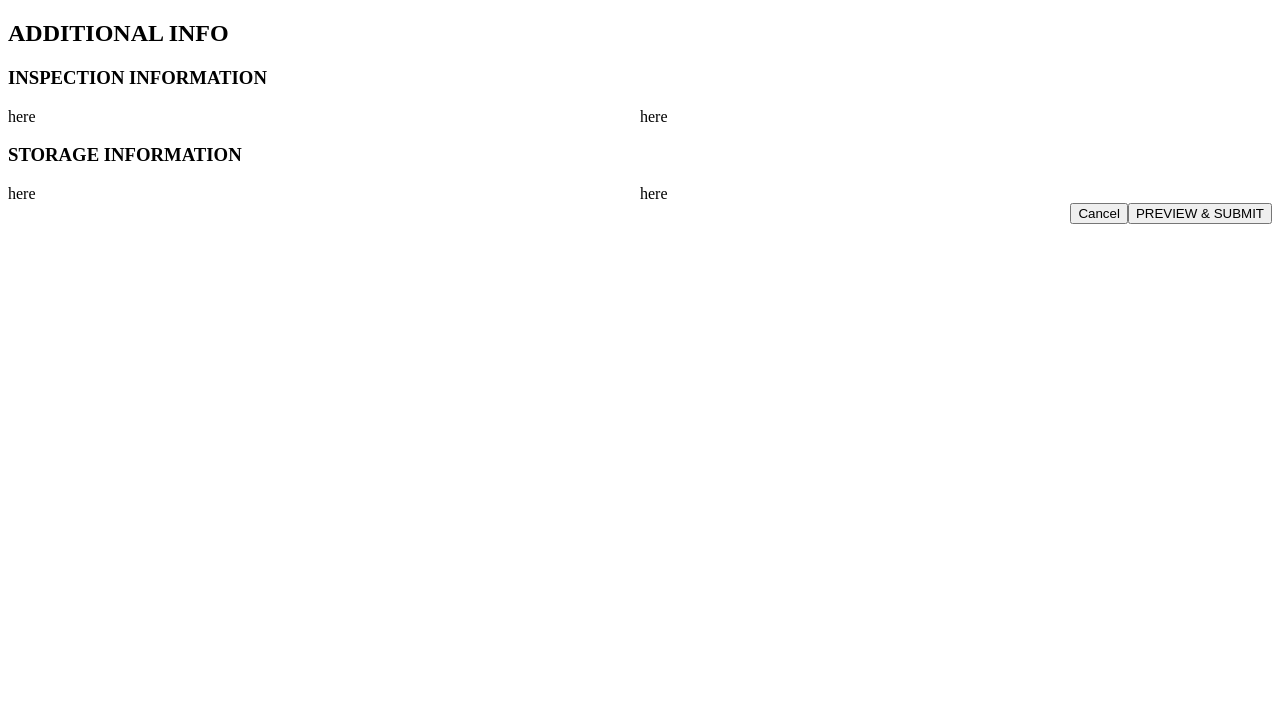
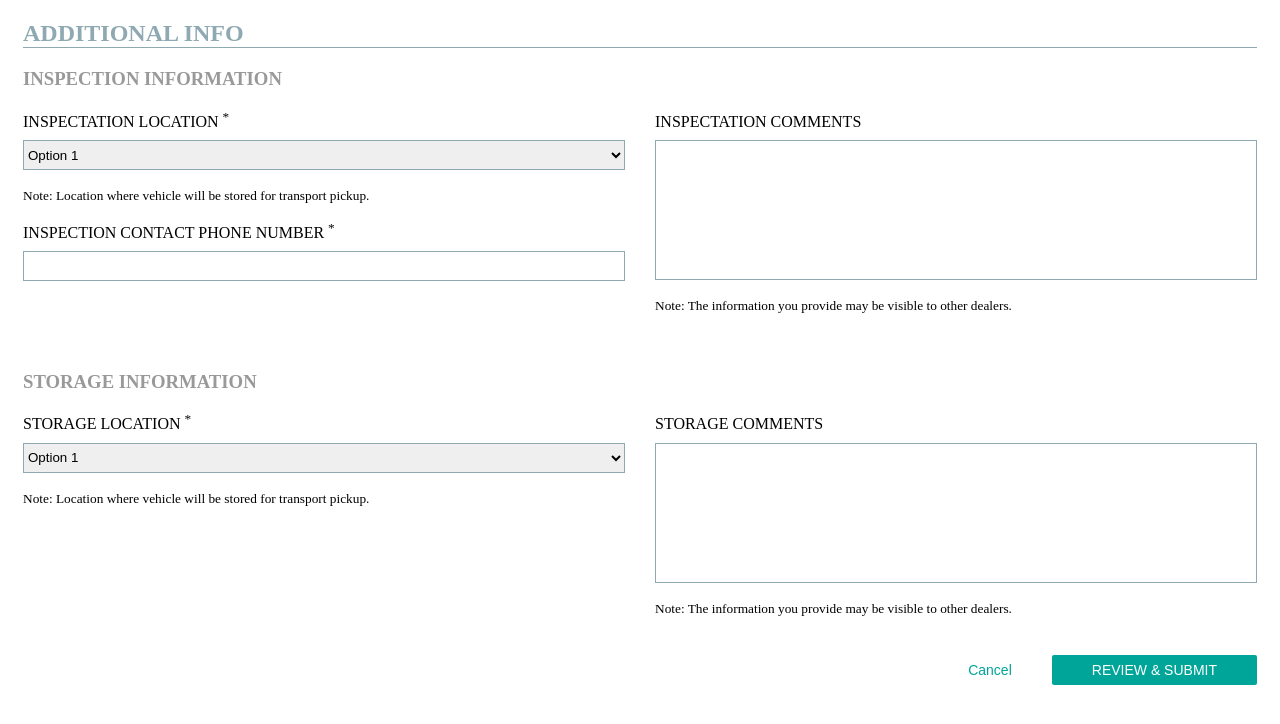
Before and after one commit to AnnGabr/sass-practice, a website built with webpack: page index.html in a window 1280 px wide. Built offline with nearby package versions, Linux system fonts and the light colour scheme.

Commit message:
Implemented moke.

```diff
--- a/index.html
+++ b/index.html
@@ -5,7 +5,6 @@
     <meta http-equiv="X-UA-Compatible" content="IE=edge">
     <title>SASS</title>
     <meta name="viewport" content="width=device-width, initial-scale=1">
-    <script src="/dist/bundle.js"></script>
 </head>
 <body>
     <section class="additional-info">
@@ -13,29 +12,77 @@
             ADDITIONAL INFO
         </h2>
         <div class="additional-info__form additional-info-form">
-            <h3 class="form-header additional-info-form__header">INSPECTION INFORMATION</h3>
+            <h3 class="additional-info-form__title">INSPECTION INFORMATION</h3>
             <div class="additional-info-form__inspection">
                 <div class="inspection-info">
-                    here
+                    <label class="inspection-info__label">
+                        INSPECTATION LOCATION
+                        <sup title="Required">*</sup>
+                    </label>
+                    <select class="inspection-info__input">
+                        <option value="">Option 1</option>
+                        <option value="">Option 1</option>
+                    </select>
+                    <p class="inspection-info__note">
+                        <small>
+                            Note: Location where vehicle will be stored for transport pickup.
+                        </small>
+                    </p>
+                    <label class="inspection-info__label">
+                        INSPECTION CONTACT PHONE NUMBER
+                        <sup title="Required">*</sup>
+                    </label>
+                    <input type="text" class="inspection-info__input"/>
                 </div>
                 <div class="inspection-comments">
-                    here
+                    <label class="inspection-comments__label">
+                        INSPECTATION COMMENTS
+                        <sup title="Optional"></sup>
+                    </label>
+                    <textarea type="text" class="inspection-comments__input"></textarea>
+                    <p class="inspection-comments__note">
+                        <small>
+                            Note: The information you provide may be visible to other dealers.
+                        </small>
+                    </p>
                 </div>
             </div>
-            <h3 class="form-header additional-info-form__header">STORAGE INFORMATION</h3>
+            <h3 class="additional-info-form__title">STORAGE INFORMATION</h3>
             <div class="additional-info-form__storage">
                 <div class="storage-info">
-                    here
+                    <label class="storage-info__label">
+                        STORAGE LOCATION
+                        <sup title="Required">*</sup>
+                    </label>
+                    <select class="storage-info__input">
+                        <option value="">Option 1</option>
+                        <option value="">Option 1</option>
+                    </select>
+                    <p class="storage-info__note">
+                        <small>
+                            Note: Location where vehicle will be stored for transport pickup.
+                        </small>
+                    </p>
                 </div>
                 <div class="storage-comments">
-                    here
+                    <label class="storage-comments__label">
+                        STORAGE COMMENTS
+                        <sup title="Optional"></sup>
+                    </label>
+                    <textarea type="text" class="storage-comments__input"></textarea>
+                    <p class="storage-comments__note">
+                        <small>
+                            Note: The information you provide may be visible to other dealers.
+                        </small>
+                    </p>
                 </div>
             </div>
         </div>
         <div class="confirm-field">
-            <button class="is-block cancel">Cancel</button>
-            <button class="is-block submit">PREVIEW & SUBMIT</button>
+            <button class="btn  btn--cancel">Cancel</button>
+            <button class="btn btn--submit">REVIEW & SUBMIT</button>
         </div>
     </section>
+    <script src="/dist/bundle.js"></script>
 </body>
 </html>
--- a/src/styles/additional-info.scss
+++ b/src/styles/additional-info.scss
@@ -1,39 +1,168 @@
-@import 'colors.scss';
+@import "colors.scss";
 
 .additional-info {
     width: 100%;
 
-    .flex--row {
+    .is-block {
+        display: block;
+    }
+
+    .is-fullwidth {
+        width: 100%;
+    }
+
+    .flex {
         display: flex;
-        flex-direction: row;
+    }
+
+    .flex--column {
+        flex-direction: column;
     }
 
     .flex--auto {
         flex: auto;
     }
 
+    .with-standard-paddings {
+        padding-right: 15px;
+        padding-left: 15px;
+    }
+
+    .with-standard-margins {
+        margin-right: 15px;
+        margin-left: 15px;
+    }
+
+    .input {
+        box-sizing: border-box;
+
+        border: 1px solid $accent-2;
+
+        @extend .is-block;
+        @extend .is-fullwidth;
+    }
+
+    .header {
+        text-transform: capitalize;
+
+        color: $accent-2;
+        border-bottom: 1px solid $accent-2;
+    }
+
+    .title {
+        text-transform: capitalize;
+
+        color: $title;
+    }
+
+    .label {
+        margin-bottom: 0.57143em;
+
+        @extend .is-block;
+    }
+
+    .note {
+        @extend .is-block;
+    }
+
+    .btn {
+        height: 2.14286em;
+        padding: 0 40px;
+
+        cursor: pointer;
+        text-align: center;
+
+        border: 0;
+        border-radius: 2px;
+        outline: 0;
+
+        font-size: 14px;
+        line-height: 2.14286em;
+    }
+
+    .btn--cancel {
+        color: $accent;
+        background-color: $white;
+
+        &:hover {
+            color: $hover-accent;
+        }
+    }
+
+    .btn--submit {
+        text-transform: capitalize;
+
+        color: $white;
+        background-color: $accent;
+
+        &:hover {
+            background-color: $hover-accent;
+        }
+    }
+
     .confirm-field {
-        @extend .flex--row;
+        @extend .flex;
+        @extend .with-standard-paddings;
+        flex-wrap: wrap;
         justify-content: flex-end;
-        flex-wrap: wrap;
+    }
+
+    &__header {
+        @extend .header;
+        @extend .with-standard-margins;
     }
 
     &-form {
-        &__storage, &__inspection  {
-            @extend .flex--row;
+        &__title {
+            @extend .title;
+            @extend .with-standard-margins;
         }
 
+        &__storage,
         &__inspection {
-            .inspection-comments,
-            .inspection-info {
-                @extend .flex--auto;
+            @extend .flex;
+        }
+
+        .inspection-comments,
+        .inspection-info,
+        .storage-comments,
+        .storage-info {
+            box-sizing: border-box;
+            width: 50%;
+            margin-bottom: 1.375em;
+
+            @extend .with-standard-paddings;
+
+            &__input {
+                @extend .input;
+            }
+
+            &__label {
+                @extend .label;
+            }
+
+            &__note {
+                @extend .note;
             }
         }
 
-        &__storage {
-            .storage-comments,
-            .storage-info {
-                @extend .flex--auto;
+        .inspection-info,
+        .storage-info {
+            &__input {
+                height: 30px;
+
+                line-height: 1.5;
+            }
+        }
+
+        .inspection-comments,
+        .storage-comments {
+            &__input {
+                height: 140px;
+
+                resize: none;
+
+                line-height: 1.5;
             }
         }
     }
--- a/src/styles/colors.scss
+++ b/src/styles/colors.scss
@@ -1,3 +1,5 @@
 $accent-2: #8ea9b1;
 $title: #999;
 $accent: #00A599;
+$hover-accent: #00bfb1;
+$white: #ffffff;
```
Also changed, not shown: .csscomb.json (added).
